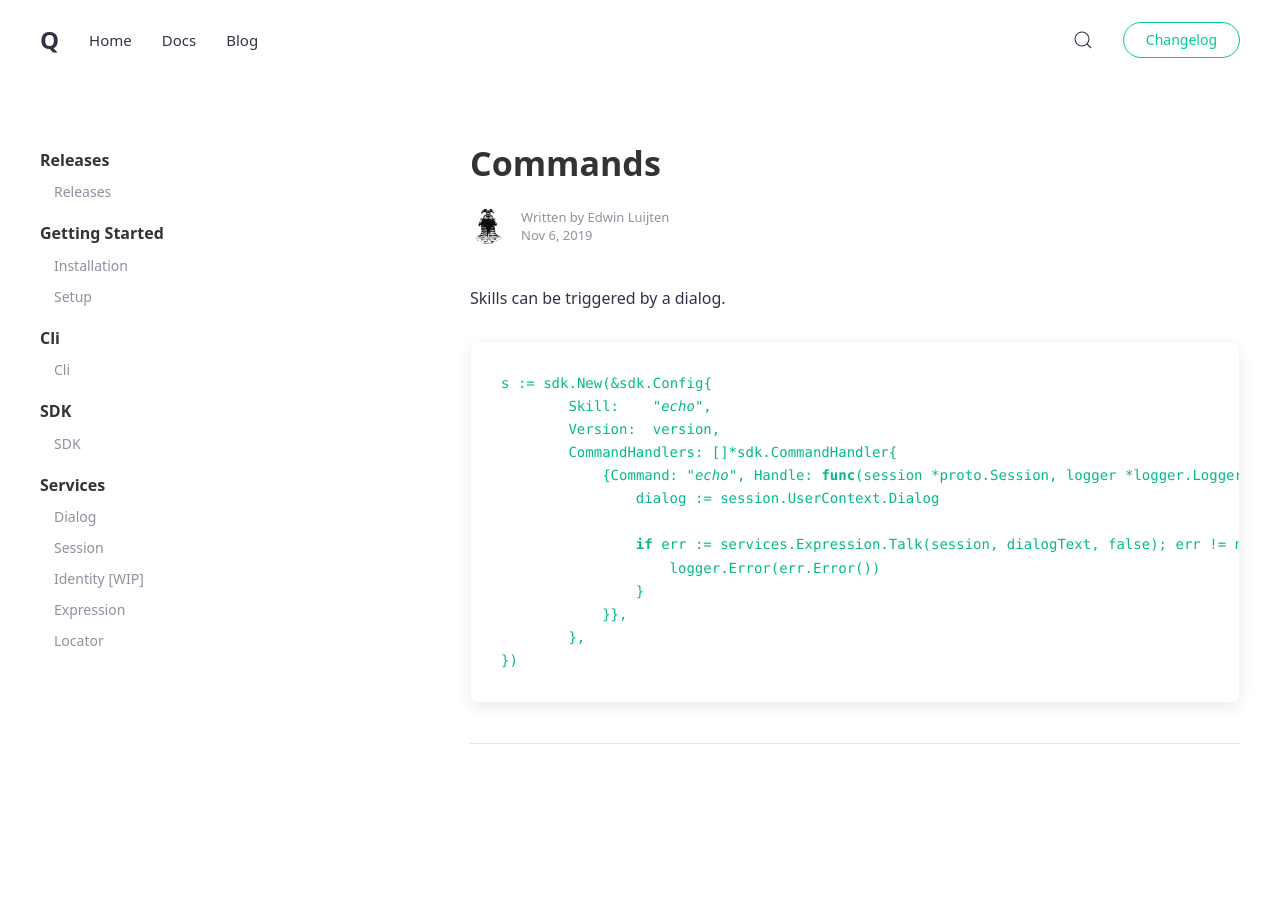
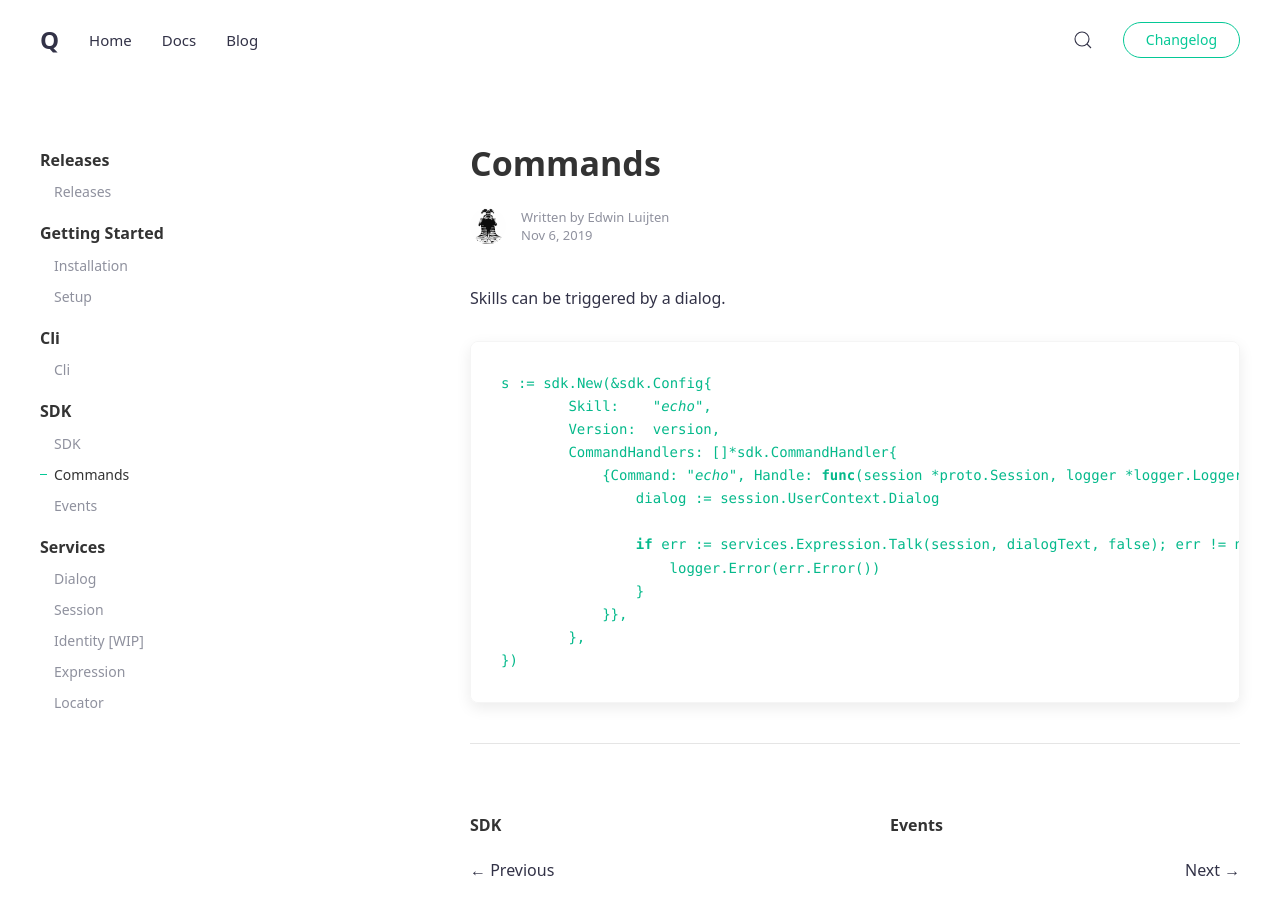
Before and after one commit to techger/Q-assistant.github.io, a Jekyll site: the page built from _docs/sdk_commands.md, in a window 1280 px wide and 942 px high. Shown: the top 915 px of the window. Built offline with Jekyll 4.4.1, drawn with Linux system fonts in a browser that asks for light colours.

Commit message:
working on sdk documentation

```diff
--- a/_data/navigation_docs.yml
+++ b/_data/navigation_docs.yml
@@ -13,6 +13,8 @@
 - title: SDK
   docs:
     - sdk
+    - sdk_commands
+    - sdk_events
 - title: Services
   docs:
     - dialog
```
